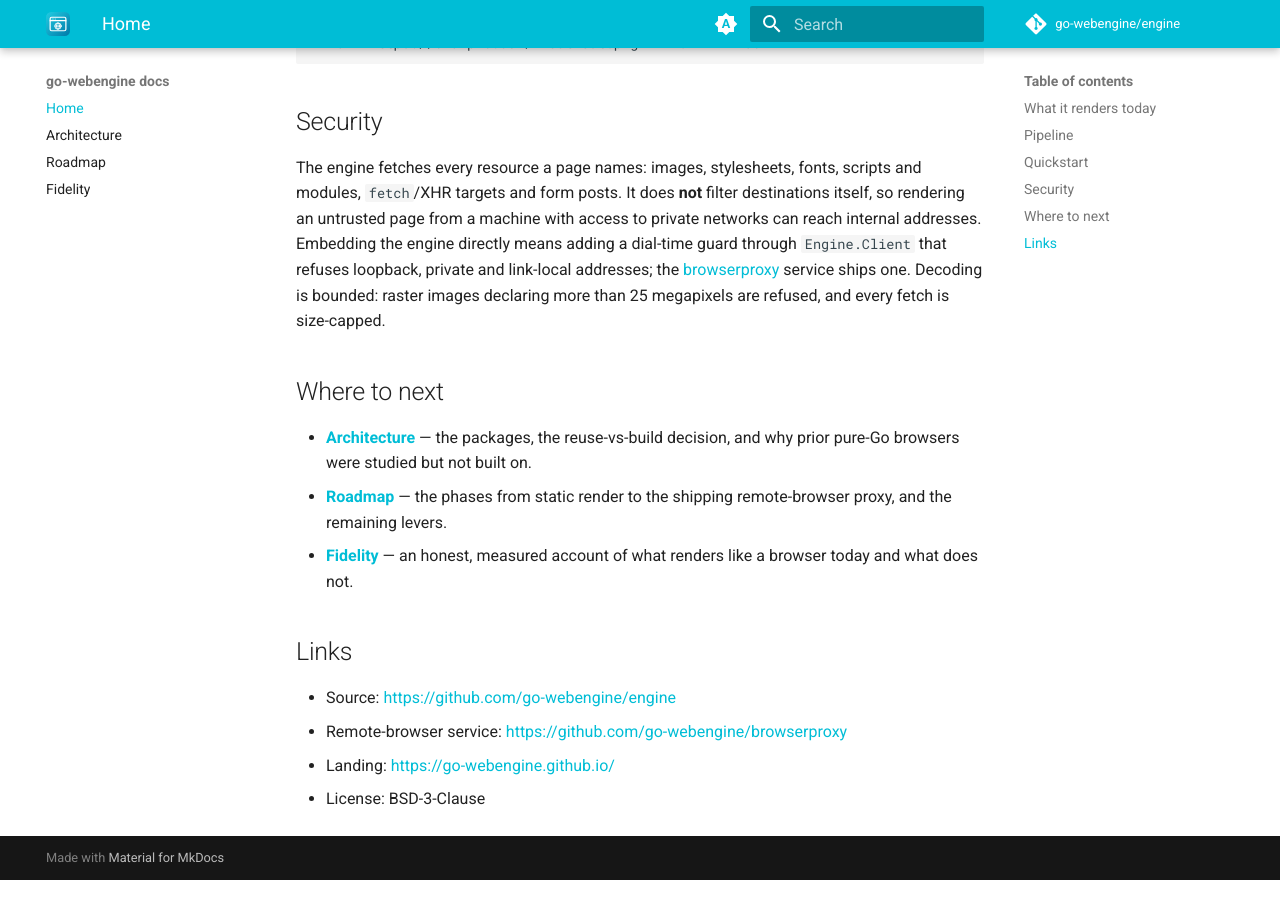
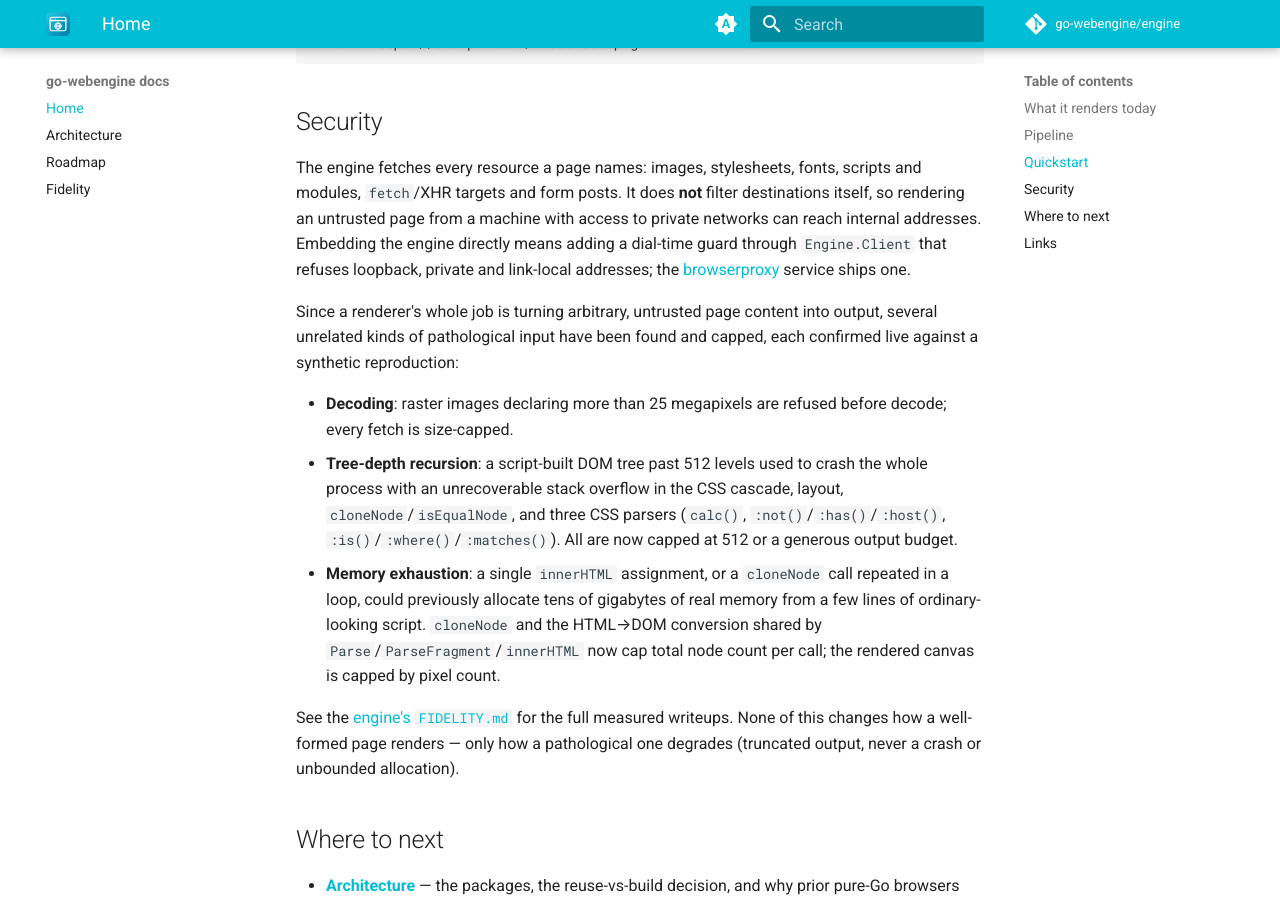
Before and after one commit to go-webengine/docs, an MkDocs documentation site: the page built from docs/index.md, in a window 1280 px wide and 900 px high, scrolled down 1646 px. Built offline with MkDocs 1.6.1 and Material for MkDocs 9.7.7, drawn with Linux system fonts in a browser that asks for light colours; comment, search, counter and statistics services are not loaded; the version menu is left out.

Commit message:
docs: describe the DoS-hardening work from engine rounds 166-173 (#9)
The Security section only covered the raster-image megapixel cap and the
dial-time SSRF guard. It said nothing about the DOM-depth stack-overflow
caps or the cloneNode/innerHTML memory-exhaustion caps shipped since, so a
reader checking what the engine guards against got an incomplete picture.

Co-authored-by: Claude Sonnet 5 <noreply@anthropic.com>

```diff
--- a/docs/index.md
+++ b/docs/index.md
@@ -82,8 +82,30 @@ destinations itself, so rendering an untrusted page from a machine with access t
 private networks can reach internal addresses. Embedding the engine directly means
 adding a dial-time guard through `Engine.Client` that refuses loopback, private and
 link-local addresses; the [browserproxy](https://github.com/go-webengine/browserproxy)
-service ships one. Decoding is bounded: raster images declaring more than 25
-megapixels are refused, and every fetch is size-capped.
+service ships one.
+
+Since a renderer's whole job is turning arbitrary, untrusted page content into
+output, several unrelated kinds of pathological input have been found and
+capped, each confirmed live against a synthetic reproduction:
+
+- **Decoding**: raster images declaring more than 25 megapixels are refused
+  before decode; every fetch is size-capped.
+- **Tree-depth recursion**: a script-built DOM tree past 512 levels used to
+  crash the whole process with an unrecoverable stack overflow in the CSS
+  cascade, layout, `cloneNode`/`isEqualNode`, and three CSS parsers (`calc()`,
+  `:not()`/`:has()`/`:host()`, `:is()`/`:where()`/`:matches()`). All are now
+  capped at 512 or a generous output budget.
+- **Memory exhaustion**: a single `innerHTML` assignment, or a `cloneNode`
+  call repeated in a loop, could previously allocate tens of gigabytes of
+  real memory from a few lines of ordinary-looking script. `cloneNode` and
+  the HTML→DOM conversion shared by `Parse`/`ParseFragment`/`innerHTML` now
+  cap total node count per call; the rendered canvas is capped by pixel
+  count.
+
+See the [engine's `FIDELITY.md`](https://github.com/go-webengine/engine/blob/main/FIDELITY.md)
+for the full measured writeups. None of this changes how a well-formed page
+renders — only how a pathological one degrades (truncated output, never a
+crash or unbounded allocation).
 
 ## Where to next
 
```
